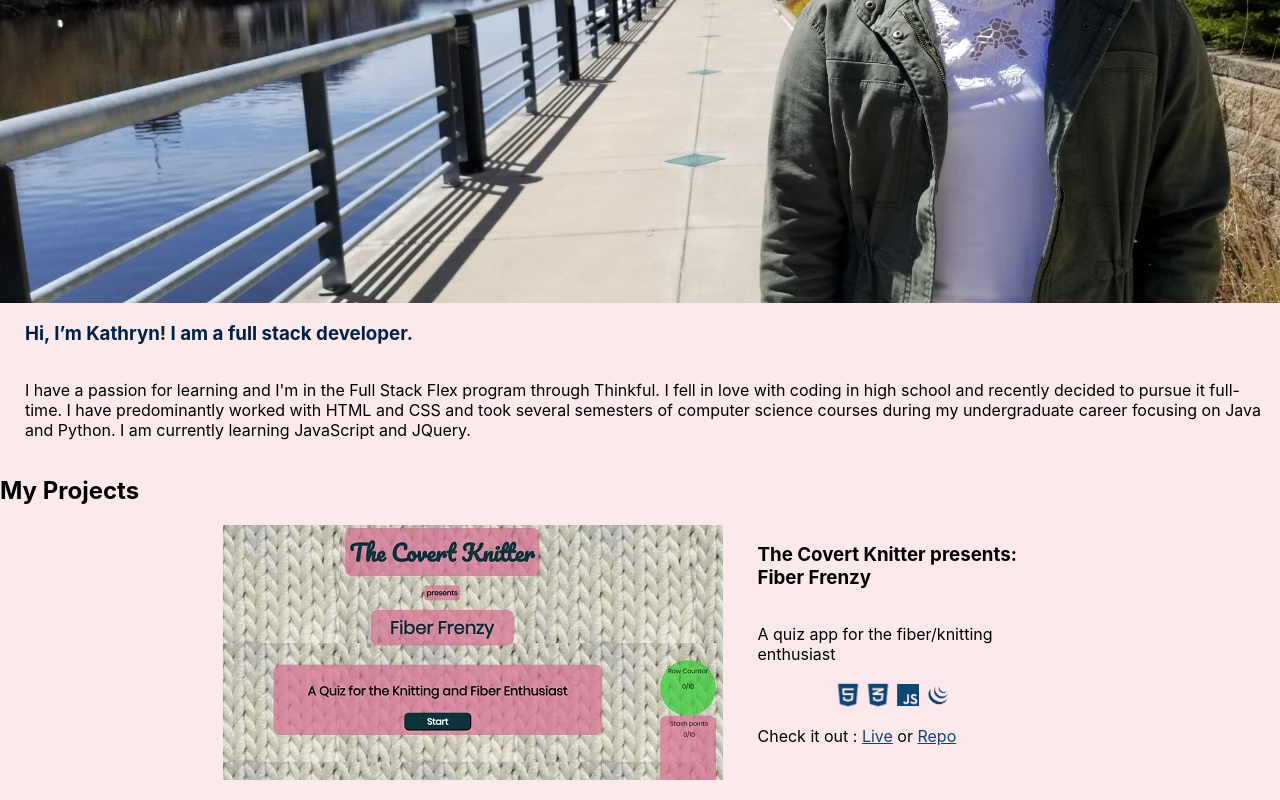
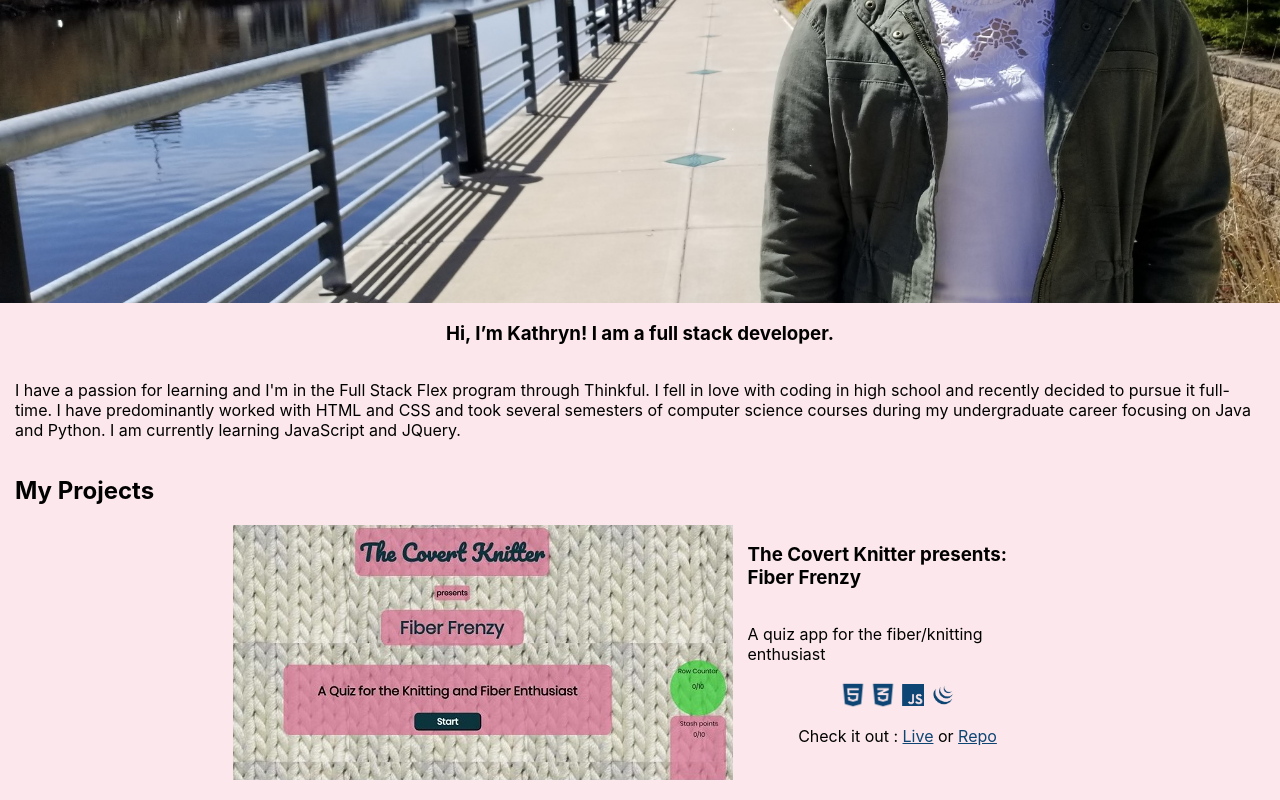
Before and after one commit to KGood93/KGPortfolio2020, a React (Create React App) app: page / in a window 1280 px wide. Shown: the part 454-1254 px from the top of the page. Built offline with nearby package versions, Linux system fonts and the light colour scheme.

Commit message:
update home page formatting

```diff
--- a/src/App.css
+++ b/src/App.css
@@ -5,7 +5,7 @@
   text-align: center;
   display: flex;
   flex-direction: column;
-  background-color: RGBA(248, 211, 218, 0.5);
+  background-color: rgb(252,232,236);
 }
 
 .container{
--- a/src/Components/AboutMe/AboutMe.css
+++ b/src/Components/AboutMe/AboutMe.css
@@ -1,7 +1,7 @@
 .AboutMe {
     display: flex;
     flex-direction: column;
-    background-color: RGBA(248, 211, 218, 0.5);
+    background-color: rgb(252,232,236);
 }
 
 .bioGreeting {
@@ -26,6 +26,7 @@
 .aboutBio {
     display: block;
     padding: 10px;
+    font-family: 'Raleway', sans-serif;
 }
 
 .center {
@@ -33,6 +34,7 @@
     margin-right: auto;
     margin-top: 4px;
     margin-bottom: 0px;
+    text-align: center;
 }
 
 .centerLinks {
@@ -40,6 +42,7 @@
     margin-right: auto;
     margin-top: 15px;
     margin-bottom: 0px;
+    text-align: center;
 }
 
 .close {
@@ -53,5 +56,22 @@
     .AboutMe {
         display: flex;
         flex-direction: row;
+        margin-top: 65px;
+    }
+
+    .bioPage {
+        margin-left: 15px;
+        margin-top: 15px;
+    }
+
+    .bioGreeting {
+        margin-top: 25px;
+        margin-bottom: 0px;
+    }
+
+    .bioGraph {
+        margin-top: 15px;
+        margin-bottom: 0px;
+        margin-right: 15px;
     }
 }
--- a/src/Components/Home/Home.css
+++ b/src/Components/Home/Home.css
@@ -1,7 +1,7 @@
 .Home {
     display: flex;
     flex-direction: column;
-    background-color: RGBA(248, 211, 218, 0.5);
+    background-color: rgb(252,232,236);
 }
 
 .introImage {
@@ -17,8 +17,7 @@
 }
 
 .headline {
-    padding-left: 10px;
-    color: RGB(1, 33, 71);
+    text-align: center;
 }
 
 .katyImage {
@@ -27,9 +26,26 @@
 
 .bio {
     display: none;
-    font-size: 14px;
-    padding-left: 10px;
-    padding-right: 10px;
+}
+
+.sectionHead {
+    margin-left: 15px;
+}
+
+.fiberFrenzy {
+    display: block;
+    width: 425px;
+    margin-left: auto;
+    margin-right: auto;
+}
+
+.projectInfo {
+    margin-left: 15px;
+    margin-right: 15px;
+}
+
+.gitLinks {
+    text-align: center;
 }
 
 @media screen and (min-width: 768px) {
@@ -46,6 +62,8 @@
     .bio {
         display: block;
         font-size: 16px;
+        margin-left: 15px;
+        margin-right: 15px;
     }
 
     .projects {
@@ -55,14 +73,10 @@
         margin-bottom: 20px;
     }
 
-    .projectImage {
-        margin-right: 20px;
-        margin-left: 0px;
-    }
-
     .fiberFrenzy {
         display: block;
         width: 500px;
+        margin-left: 15px;
     }
 
     .projectInfo {
@@ -70,6 +84,5 @@
         flex-direction: column;
         align-content: center;
         width: 300px;
-        padding-right: 15px;
     }
 }
--- a/src/Components/Home/Home.js
+++ b/src/Components/Home/Home.js
@@ -35,7 +35,7 @@ class Home extends Component {
                         <h3>The Covert Knitter presents: Fiber Frenzy</h3>
                         <p>A quiz app for the fiber/knitting enthusiast</p>
                         <TechLogos />
-                        <p>Check it out : <a href="https://kgood93.github.io/FiberFrenzy/">Live</a> or <a href="https://github.com/KGood93/FiberFrenzy">Repo</a></p>
+                        <p className="gitLinks">Check it out : <a href="https://kgood93.github.io/FiberFrenzy/">Live</a> or <a href="https://github.com/KGood93/FiberFrenzy">Repo</a></p>
                     </div>
                 </div>
             </div>
--- a/src/Components/Projects/Projects.css
+++ b/src/Components/Projects/Projects.css
@@ -12,9 +12,7 @@
     align-items: center;
 }
 
-p, h3 {
-    margin-left: 15px;
-}
+
 
 a:link {
     color: RGB(13, 69, 116);
--- a/src/index.css
+++ b/src/index.css
@@ -5,6 +5,7 @@ body {
       sans-serif;
     -webkit-font-smoothing: antialiased;
     -moz-osx-font-smoothing: grayscale;
+    background-color: rgb(252,232,236);
   }
 
   code {
```
